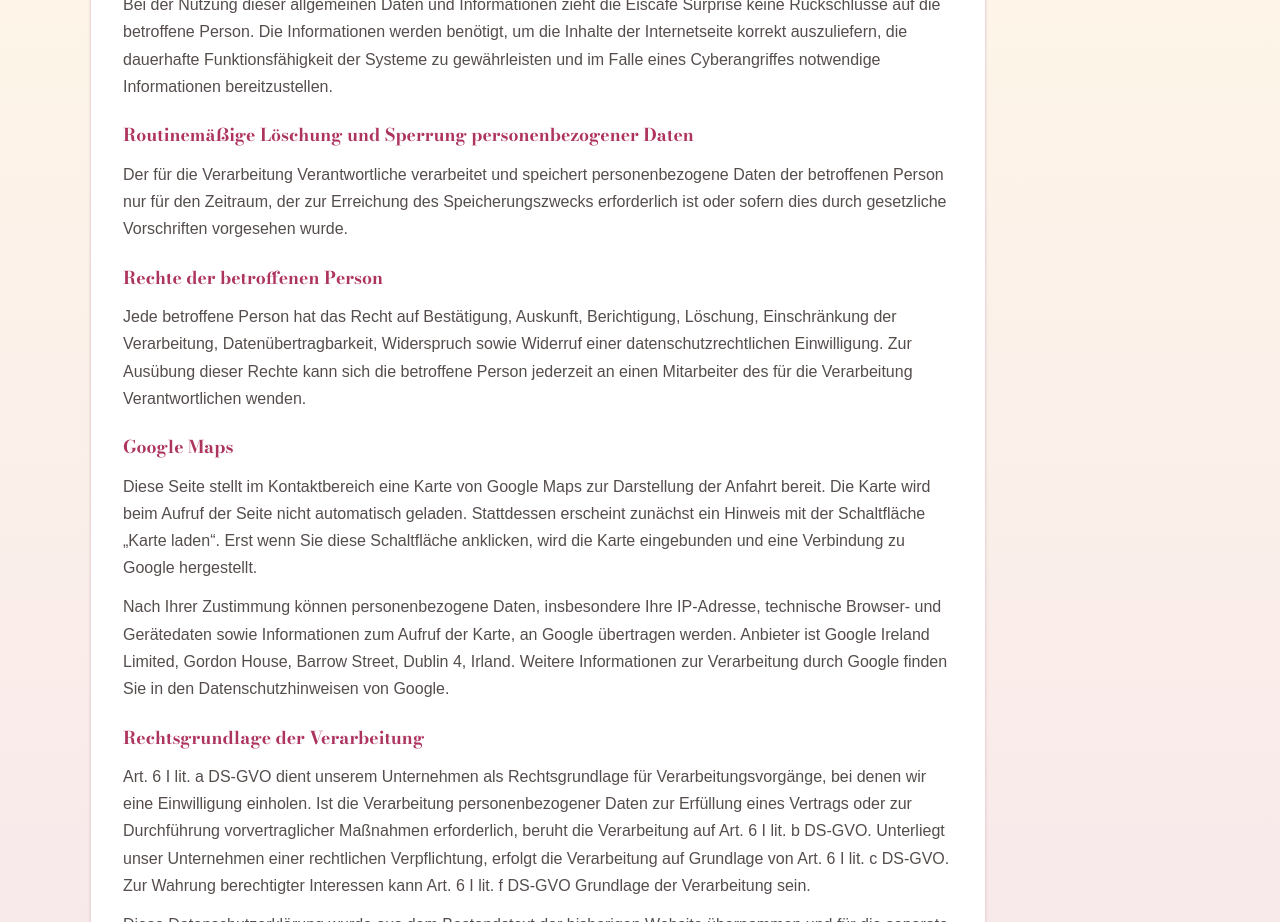
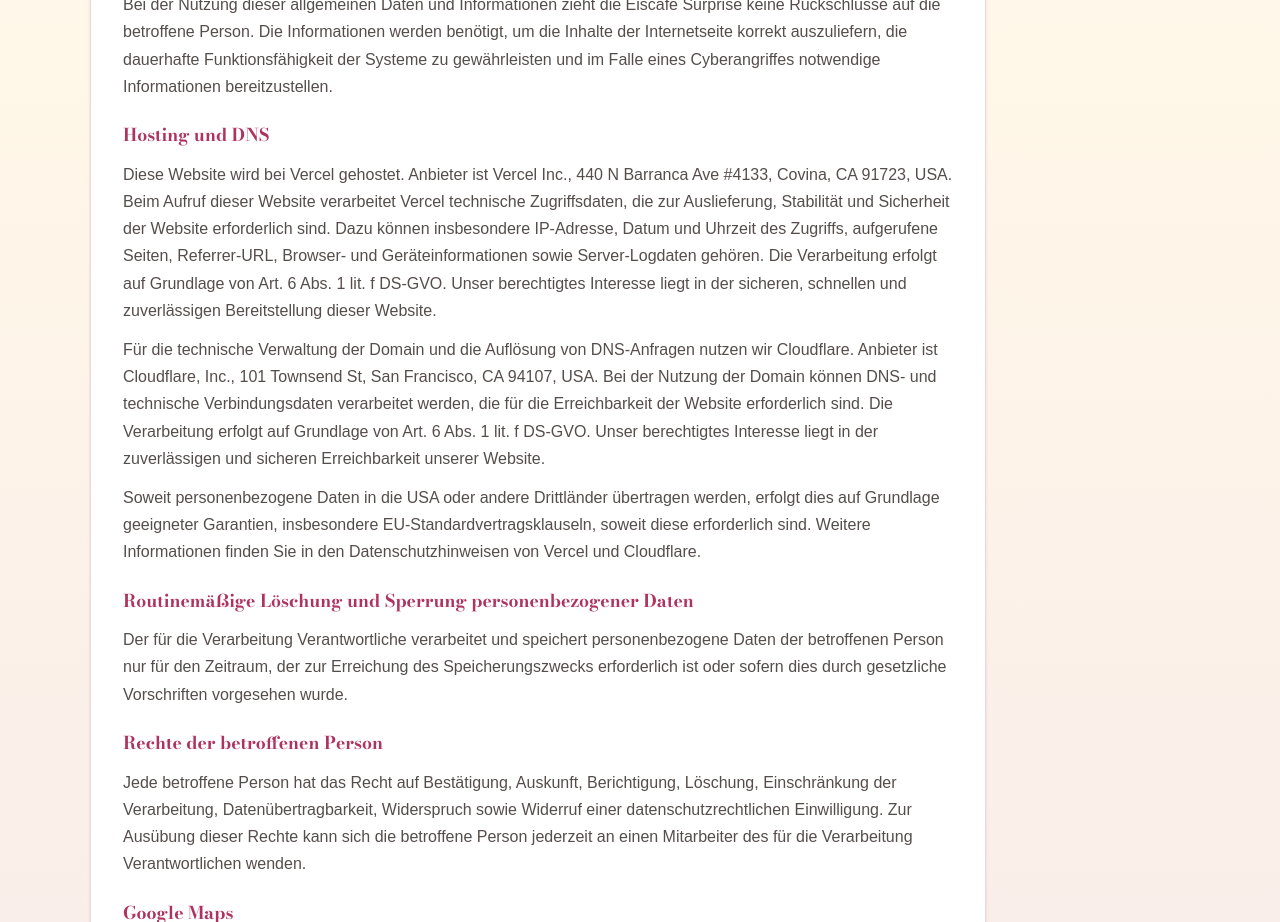
Before and after one commit to Luc1412/eiscafe-suprise, a Next.js app: page /datenschutz in a window 1280 px wide. Shown: the part 1380-2302 px from the top of the page. Built offline with nearby package versions, Linux system fonts and the light colour scheme.

Commit message:
feat: add hosting and DNS information to the privacy policy for compliance

```diff
--- a/app/datenschutz/page.tsx
+++ b/app/datenschutz/page.tsx
@@ -104,6 +104,37 @@ export default function DatenschutzPage() {
               Cyberangriffes notwendige Informationen bereitzustellen.
             </p>
 
+            <h2>Hosting und DNS</h2>
+            <p>
+              Diese Website wird bei Vercel gehostet. Anbieter ist Vercel Inc.,
+              440 N Barranca Ave #4133, Covina, CA 91723, USA. Beim Aufruf
+              dieser Website verarbeitet Vercel technische Zugriffsdaten, die
+              zur Auslieferung, Stabilität und Sicherheit der Website
+              erforderlich sind. Dazu können insbesondere IP-Adresse, Datum und
+              Uhrzeit des Zugriffs, aufgerufene Seiten, Referrer-URL,
+              Browser- und Geräteinformationen sowie Server-Logdaten gehören.
+              Die Verarbeitung erfolgt auf Grundlage von Art. 6 Abs. 1 lit. f
+              DS-GVO. Unser berechtigtes Interesse liegt in der sicheren,
+              schnellen und zuverlässigen Bereitstellung dieser Website.
+            </p>
+            <p>
+              Für die technische Verwaltung der Domain und die Auflösung von
+              DNS-Anfragen nutzen wir Cloudflare. Anbieter ist Cloudflare, Inc.,
+              101 Townsend St, San Francisco, CA 94107, USA. Bei der Nutzung
+              der Domain können DNS- und technische Verbindungsdaten verarbeitet
+              werden, die für die Erreichbarkeit der Website erforderlich sind.
+              Die Verarbeitung erfolgt auf Grundlage von Art. 6 Abs. 1 lit. f
+              DS-GVO. Unser berechtigtes Interesse liegt in der zuverlässigen
+              und sicheren Erreichbarkeit unserer Website.
+            </p>
+            <p>
+              Soweit personenbezogene Daten in die USA oder andere Drittländer
+              übertragen werden, erfolgt dies auf Grundlage geeigneter
+              Garantien, insbesondere EU-Standardvertragsklauseln, soweit diese
+              erforderlich sind. Weitere Informationen finden Sie in den
+              Datenschutzhinweisen von Vercel und Cloudflare.
+            </p>
+
             <h2>Routinemäßige Löschung und Sperrung personenbezogener Daten</h2>
             <p>
               Der für die Verarbeitung Verantwortliche verarbeitet und speichert
```
